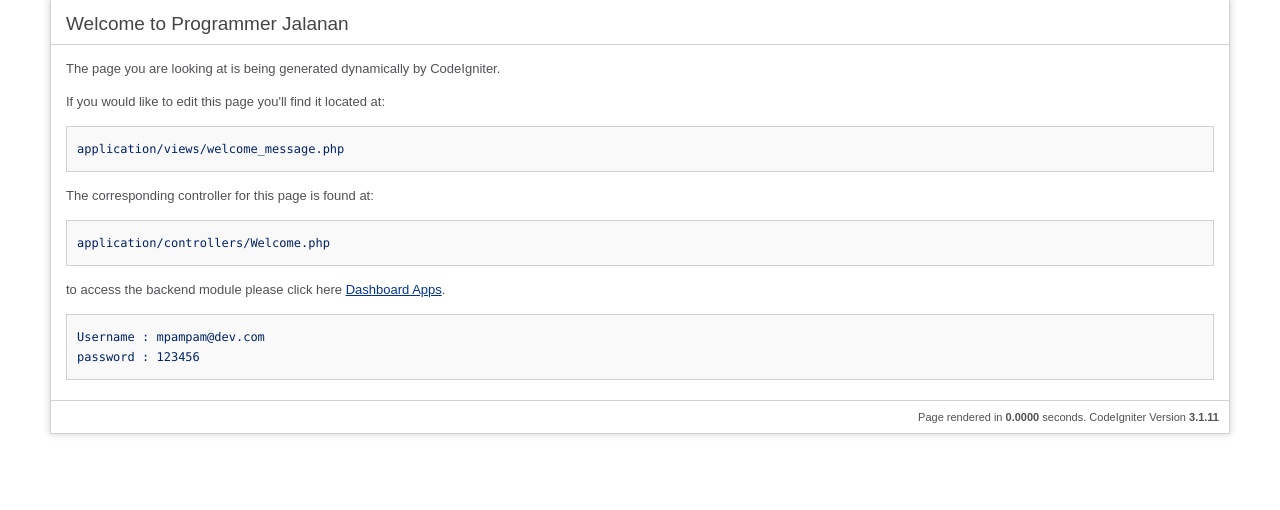
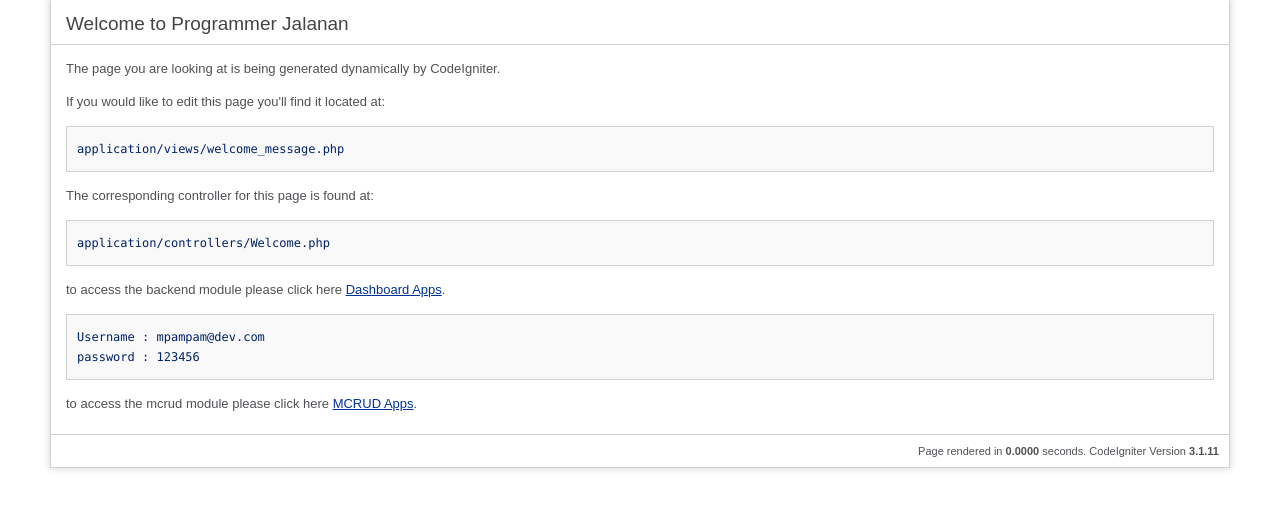
Before and after one commit to mpampamdev/m-code, a CodeIgniter app: the page made by application/views/welcome_message.php in a window 1280 px wide. Shown: the part 41-551 px from the top of the page. Run offline with CodeIgniter, Linux system fonts and the light colour scheme; some libraries are stand-ins or nearby versions.

Commit message:
Update welcome_message.php

```diff
--- a/application/views/welcome_message.php
+++ b/application/views/welcome_message.php
@@ -82,6 +82,9 @@ defined('BASEPATH') OR exit('No direct script access allowed');
 		<p>to access the backend module please click here <a href="<?=site_url()?>backend/login.html">Dashboard Apps</a>.</p>
 		<code>Username : mpampam@dev.com <br> password : 123456 </code>
 
+		<p>to access the mcrud module please click here <a href="<?=site_url()?>mcrud" target="_blank">MCRUD Apps</a>.</p>
+
+
 	</div>
 
 	<p class="footer">Page rendered in <strong>{elapsed_time}</strong> seconds. <?php echo  (ENVIRONMENT === 'development') ?  'CodeIgniter Version <strong>' . CI_VERSION . '</strong>' : '' ?></p>
```
